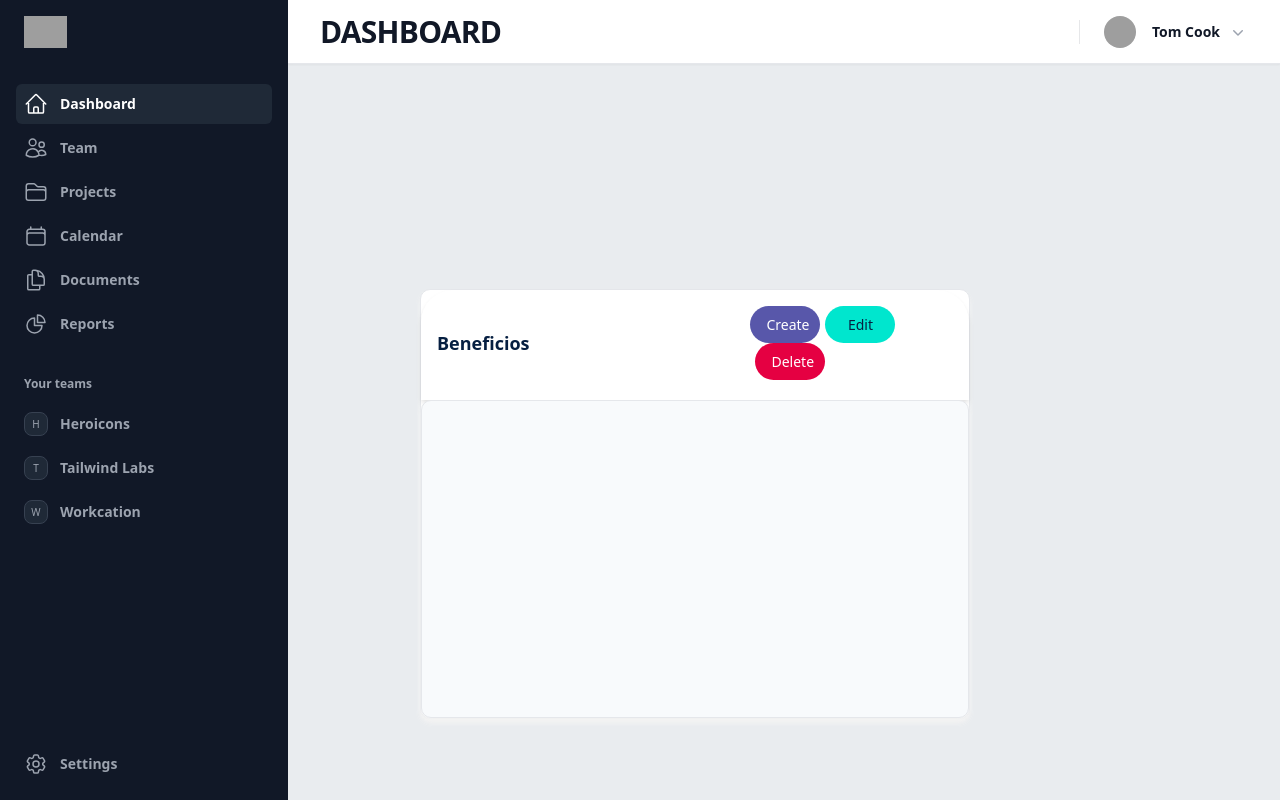
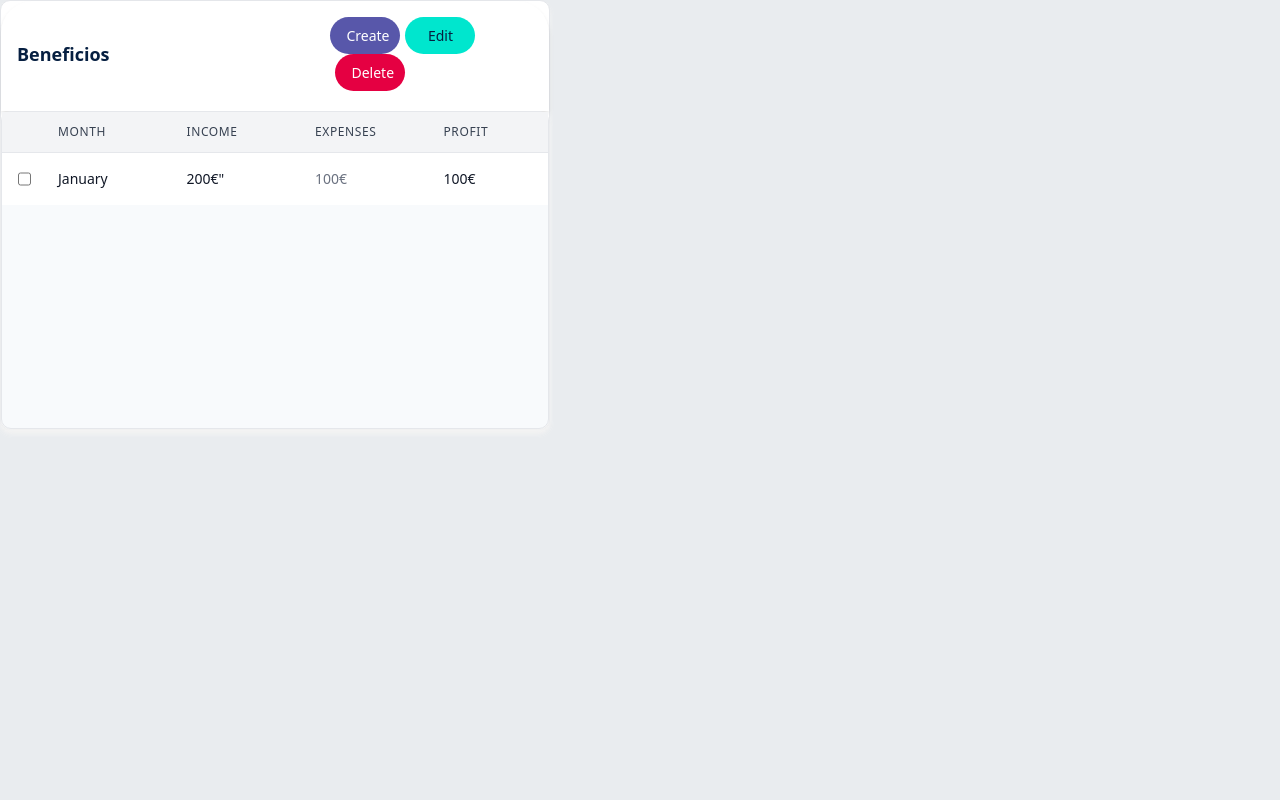
Before and after one commit to Illomedina/DAW2324_S4_E2, a React (Vite) app in the folder react/: page /sectionTable in a window 1280 px wide. Built offline with nearby package versions, Linux system fonts and the light colour scheme; grey boxes are pictures that could not be loaded.

Commit message:
update sidebar

```diff
--- a/react/src/components/createForm/CrudFormBenefits.jsx
+++ b/react/src/components/createForm/CreateForm.jsx
@@ -1,8 +1,8 @@
-import "./CrudFormBenefits.css";
+import "./CreateForm.css";
 import "../sectionTable/SectionTable.css";
 import React, { useState } from "react";
 
-const CrudFormBenefits = (props, { section }) => {
+const CreateForm = (props, { section }) => {
   const listBenefits = [
     {
       id: 1,
@@ -87,4 +87,4 @@ const CrudFormBenefits = (props, { section }) => {
   );
 };
 
-export default CrudFormBenefits;
+export default CreateForm;
--- a/react/src/components/sectionTable/SectionTable.css
+++ b/react/src/components/sectionTable/SectionTable.css
@@ -60,7 +60,12 @@
     box-shadow: 0px 4px 6px -1px rgba(0, 0, 0, 0.1), 0px 2px 4px -1px rgba(0, 0, 0, 0.06);
 }
 
-
-    .divContainer{
-        margin-left: 100px;
-    }
+table {
+    width: 100%;
+    min-width: 100%;
+    border-collapse: collapse;
+    border-spacing: 0;
+    table-layout: fixed;
+    overflow-x:auto;
+    overflow-y: auto;
+  }
--- a/react/src/components/sectionTable/SectionTable.jsx
+++ b/react/src/components/sectionTable/SectionTable.jsx
@@ -1,6 +1,5 @@
 import React, { useState } from "react";
 import "./SectionTable.css";
-import CrudFormBenefits from "../createForm/CrudFormBenefits";
 
 
 function SectionTable ({SectionName}){
@@ -10,7 +9,7 @@ function SectionTable ({SectionName}){
     setSeen(!seen);
 };
   return (
-    <div className="flex flex-col justify-center h-[100vh] divContainer">
+    <div className="flex flex-col h-[100vh] divContainer">
       <div className="relative flex max-w-[550px] h-[430px] w-full flex-col rounded-[10px] border-[1px] border-gray-200 bg-white bg-clip-border shadow-md shadow-[#F3F3F3] dark:border-[#ffffff33] dark:!bg-navy-800 dark:text-white dark:shadow-none">
         <div className="headerContainer">
           <h4 className="text-lg font-bold text-primaryColor columns-3">{SectionName}</h4>
@@ -21,13 +20,44 @@ function SectionTable ({SectionName}){
           </div>
           </div>
         <div className="relative flex max-w-[550px] h-[430px] w-full flex-col rounded-[10px] border-[1px] border-gray-200 bg-softGray bg-clip-border shadow-md shadow-[#F3F3F3] dark:border-[#ffffff33] dark:!bg-navy-800 dark:text-white dark:shadow-none">
+        <table className="table divide-y divide-gray-200">
+                    <thead className="bg-gray-100">
+                        <tr>
+                        <td className="p-4 w-4">
+                                <div className="flex items-center">
+                                </div>
+                            </td>
+                            <th scope="col" className="py-3 px-6 text-xs font-medium tracking-wider text-left text-gray-700 uppercase dark:text-gray-400">
+                            Month
+                            </th>
+                            <th scope="col" className="py-3 px-6 text-xs font-medium tracking-wider text-left text-gray-700 uppercase dark:text-gray-400">
+                            Income
+                            </th>
+                            <th scope="col" className="py-3 px-6 text-xs font-medium tracking-wider text-left text-gray-700 uppercase dark:text-gray-400">
+                            Expenses
+                            </th>
+                            <th scope="col" className="py-3 px-6 text-xs font-medium tracking-wider text-left text-gray-700 uppercase dark:text-gray-400">
+                            Profit
+                            </th>
+                        </tr>
+                    </thead>
+                    <tbody className="bg-white divide-y">
+                        <tr className="">
+                            <td className="p-4 w-4">
+                                <div className="flex items-center">
+                                    <input id="checkbox-table-1" type="checkbox" className="w-4 h-4 text-blue-600 bg-gray-100 rounded border-gray-300 focus:ring-blue-500 dark:focus:ring-blue-600 dark:ring-offset-gray-800 focus:ring-2 dark:bg-gray-700 dark:border-gray-600"/>
+                                    <label for="checkbox-table-1" className="sr-only">checkbox</label>
+                                </div>
+                            </td>
+                            <td className="py-4 px-6 text-sm font-medium text-gray-900">January</td>
+                            <td className="py-4 px-6 text-sm font-medium text-gray-900">200€"</td>
+                            <td className="py-4 px-6 text-sm font-medium text-gray-500">100€</td>
+                            <td className="py-4 px-6 text-sm font-medium text-gray-900">100€</td>
+                        </tr>
+                    </tbody>
+                </table>
         </div>
       </div>
-      {seen && (
-          <div>
-          {seen ? <CrudFormBenefits toggle={togglePop} section={SectionName} /> : null}
-          </div>
-      )}
     </div>
   );
 };
--- a/react/src/layout/AppLayout.jsx
+++ b/react/src/layout/AppLayout.jsx
@@ -14,30 +14,35 @@ import {
 } from '@heroicons/react/24/outline'
 import { ChevronDownIcon } from '@heroicons/react/20/solid'
 
-const navigation = [
-    { name: 'Dashboard', href: '#', icon: HomeIcon, current: true },
-    { name: 'Team', href: '#', icon: UsersIcon, current: false },
-    { name: 'Projects', href: '#', icon: FolderIcon, current: false },
-    { name: 'Calendar', href: '#', icon: CalendarIcon, current: false },
-    { name: 'Documents', href: '#', icon: DocumentDuplicateIcon, current: false },
-    { name: 'Reports', href: '#', icon: ChartPieIcon, current: false },
-]
-const teams = [
-    { id: 1, name: 'Heroicons', href: '#', initial: 'H', current: false },
-    { id: 2, name: 'Tailwind Labs', href: '#', initial: 'T', current: false },
-    { id: 3, name: 'Workcation', href: '#', initial: 'W', current: false },
-]
-const userNavigation = [
-    { name: 'Your profile', href: '#' },
-    { name: 'Sign out', href: '#' },
-]
 
 function classNames(...classes) {
     return classes.filter(Boolean).join(' ')
 }
 
-export default function AppLayout({ children }) {
+export default function AppLayout({ children, Page }) {
     const [sidebarOpen, setSidebarOpen] = useState(false);
+
+    const navigation = [
+        { name: 'Home', href: '#', icon: HomeIcon, current: true },
+        { name: 'Users', href: '#', icon: UsersIcon, current: false },
+        { name: 'Orders', href: '#', icon: FolderIcon, current: false },
+        { name: 'Products', href: '#', icon: CalendarIcon, current: false },
+        { name: 'Reclamations', href: '#', icon: DocumentDuplicateIcon, current: false },
+        { name: 'Benefits', href: '/benefits', icon: ChartPieIcon, current: false },
+    ]
+
+    //Lo que hace este script recorrer el objeto navigation para assignar current a true;
+    for(var i=0; i<navigation.length; i++){
+        if(navigation[i].current==true){navigation[i].current = false;}
+        if(navigation[i].name==Page){navigation[i].current = true;}
+    }
+
+
+    const userNavigation = [
+        { name: 'Your profile', href: '#' },
+        { name: 'Sign out', href: '#' },
+    ]
+
 
     return (
         <>
@@ -114,29 +119,6 @@ export default function AppLayout({ children }) {
                                                         ))}
                                                     </ul>
                                                 </li>
-                                                <li>
-                                                    <div className="text-xs font-semibold leading-6 text-gray-400">Your teams</div>
-                                                    <ul role="list" className="-mx-2 mt-2 space-y-1">
-                                                        {teams.map((team) => (
-                                                            <li key={team.name}>
-                                                                <a
-                                                                    href={team.href}
-                                                                    className={classNames(
-                                                                        team.current
-                                                                            ? 'bg-gray-800 text-white'
-                                                                            : 'text-gray-400 hover:text-white hover:bg-gray-800',
-                                                                        'group flex gap-x-3 rounded-md p-2 text-sm leading-6 font-semibold'
-                                                                    )}
-                                                                >
-                                                                    <span className="flex h-6 w-6 shrink-0 items-center justify-center rounded-lg border border-gray-700 bg-gray-800 text-[0.625rem] font-medium text-gray-400 group-hover:text-white">
-                                                                        {team.initial}
-                                                                    </span>
-                                                                    <span className="truncate">{team.name}</span>
-                                                                </a>
-                                                            </li>
-                                                        ))}
-                                                    </ul>
-                                                </li>
                                                 <li className="mt-auto">
                                                     <a
                                                         href="#"
@@ -188,29 +170,6 @@ export default function AppLayout({ children }) {
                                         ))}
                                     </ul>
                                 </li>
-                                <li>
-                                    <div className="text-xs font-semibold leading-6 text-gray-400">Your teams</div>
-                                    <ul role="list" className="-mx-2 mt-2 space-y-1">
-                                        {teams.map((team) => (
-                                            <li key={team.name}>
-                                                <a
-                                                    href={team.href}
-                                                    className={classNames(
-                                                        team.current
-                                                            ? 'bg-gray-800 text-white'
-                                                            : 'text-gray-400 hover:text-white hover:bg-gray-800',
-                                                        'group flex gap-x-3 rounded-md p-2 text-sm leading-6 font-semibold'
-                                                    )}
-                                                >
-                                                    <span className="flex h-6 w-6 shrink-0 items-center justify-center rounded-lg border border-gray-700 bg-gray-800 text-[0.625rem] font-medium text-gray-400 group-hover:text-white">
-                                                        {team.initial}
-                                                    </span>
-                                                    <span className="truncate">{team.name}</span>
-                                                </a>
-                                            </li>
-                                        ))}
-                                    </ul>
-                                </li>
                                 <li className="mt-auto">
                                     <a
                                         href="#"
@@ -238,7 +197,7 @@ export default function AppLayout({ children }) {
                         <div className="flex flex-1 gap-x-4 self-stretch lg:gap-x-6">
                             <div className="relative flex flex-1 my-auto">
                                 <h2 className="text-2xl font-bold leading-7 text-gray-900 sm:truncate sm:text-3xl sm:tracking-tight">
-                                    DASHBOARD
+                                    {Page}
                                 </h2>
                             </div>
                             <div className="flex items-center gap-x-4 lg:gap-x-6">
--- /dev/null
+++ b/react/src/pages/dashboard/BenefitsPage.jsx
@@ -0,0 +1,13 @@
+import React from 'react'
+import AppLayout from '../../layout/AppLayout'
+import SectionTable from '../../components/sectionTable/SectionTable'
+
+export const BenefitsPage = () => {
+    return (
+        <AppLayout Page={"Benefits"}>
+            <SectionTable SectionName={"Beneficios"}></SectionTable>
+        </AppLayout>
+    )
+}
+
+export default BenefitsPage;
--- a/react/src/pages/dashboard/DashboardPage.jsx
+++ b/react/src/pages/dashboard/DashboardPage.jsx
@@ -4,7 +4,6 @@ import AppLayout from '../../layout/AppLayout'
 export const DashboardPage = () => {
     return (
         <AppLayout>
-            dddddddddddddddddddddddddddddddddddddddddddddddddddddddddddddddddddddddddddddddddddddddddddddddddddddddddddddddddddddddddddddddddddd
         </AppLayout>
     )
 }
--- a/react/src/router/Router.jsx
+++ b/react/src/router/Router.jsx
@@ -5,7 +5,7 @@ import Login from '../pages/auth/Login'
 import PageNotFound from '../pages/404/PageNotFound'
 import SectionTable from '../components/sectionTable/SectionTable'
 import DashboardPage from '../pages/dashboard/DashboardPage'
-import AppLayout from '../layout/AppLayout';
+import BenefitsPage from '../pages/dashboard/BenefitsPage';
 
 export const Router = () => {
 
@@ -14,9 +14,12 @@ return (
         <Route path="/" element={<Login />} />
         <Route path="/dashboard" element={<DashboardPage />} />
         <Route path="/*" element={<PageNotFound />} />
-        <Route path="/sectionTable" element={<AppLayout>
-          <SectionTable SectionName={"Beneficios"}></SectionTable>
-        </AppLayout>} />
+        <Route path="/sectionTable" element={<SectionTable SectionName={"Beneficios"}></SectionTable>} />
+        <Route path="/benefits" element={
+          <BenefitsPage>
+
+          </BenefitsPage>
+        } />
     </Routes>
   );
 };
```
Also changed, not shown: react/src/pages/dashboard/BenefitsCreate.jsx (added, +14 -0 lines), react/src/components/createForm/CreateForm.css (renamed from react/src/components/createForm/CrudFormBenefits.css).
